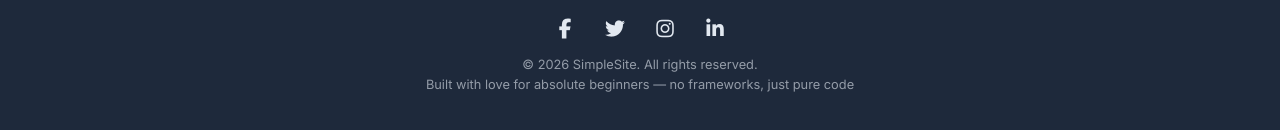
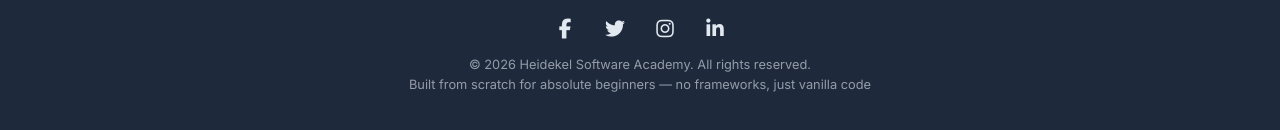
Before and after one commit to JuliusBrew/hsa-html_css, a plain HTML site: page index.html in a window 1280 px wide. Shown: the part 4385-4515 px from the top of the page. Drawn offline with Linux system fonts and the light colour scheme.

Commit message:
Changed copyright to Heidekel Software Academy

```diff
--- a/index.html
+++ b/index.html
@@ -302,8 +302,8 @@
                 <a href="#"><i class="fab fa-instagram"></i></a>
                 <a href="#"><i class="fab fa-linkedin-in"></i></a>
             </div>
-            <p class="footer-notice">&copy; 2026 SimpleSite. All rights reserved.</p>
-            <p class="footer-notice">Built with love for absolute beginners — no frameworks, just pure code</p>
+            <p class="footer-notice">&copy; 2026 Heidekel Software Academy. All rights reserved.</p>
+            <p class="footer-notice">Built from scratch for absolute beginners — no frameworks, just vanilla code</p>
         </div>
     </footer>
 
```
